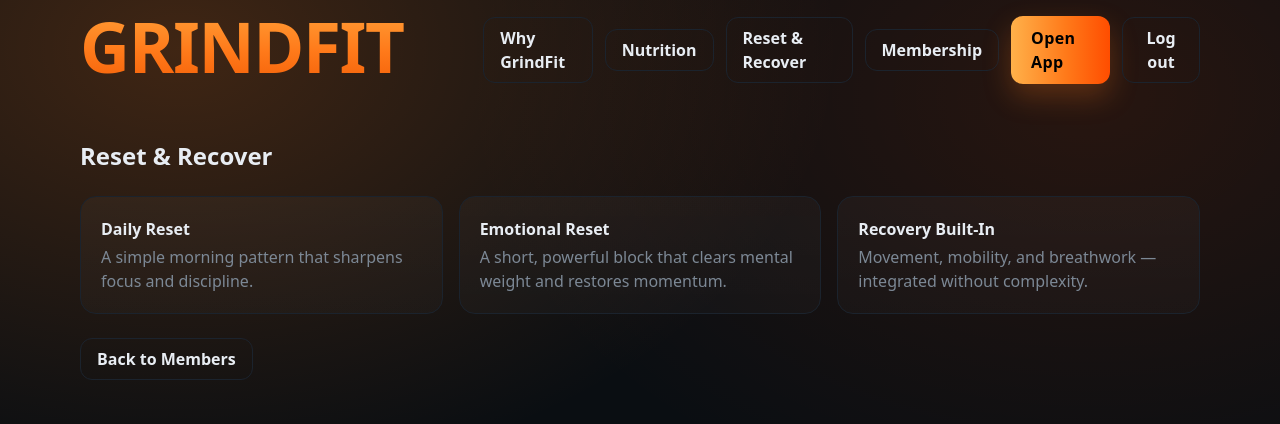
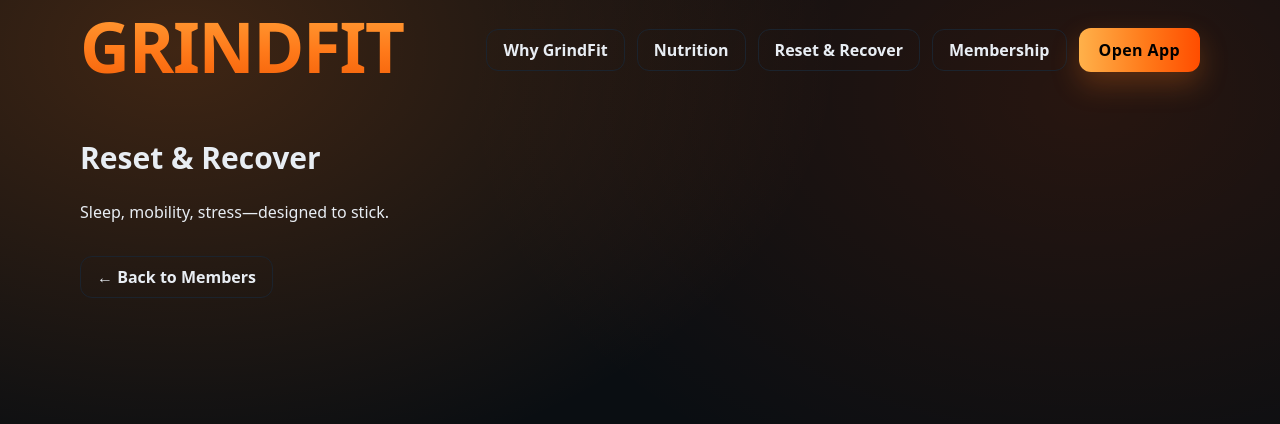
Before and after one commit to GrindFit/grindfit-webapp, a Next.js app: page /member/reset in a window 1280 px wide. Shown: the top 424 px of the page. Built offline with nearby package versions, Linux system fonts and the light colour scheme.

Commit message:
Update reset.jsx

```diff
--- a/pages/member/reset.jsx
+++ b/pages/member/reset.jsx
@@ -1,26 +1,14 @@
 import Link from "next/link";
 import Nav from "../../components/Nav";
-function doLogout(){ try{localStorage.removeItem("grindfit_profile");}catch{} window.location.href="/"; }
 
-export default function Reset(){
+export default function Reset() {
   return (
     <>
-      <Nav rightSlot={<button onClick={doLogout} className="btn-ghost">Log out</button>} />
-      <main className="gf-container py-10 space-y-6">
-        <h1 className="text-2xl font-semibold">Reset &amp; Recover</h1>
-        <div className="grid md:grid-cols-3 gap-4">
-          {[
-            ["Daily Reset","A simple morning pattern that sharpens focus and discipline."],
-            ["Emotional Reset","A short, powerful block that clears mental weight and restores momentum."],
-            ["Recovery Built-In","Movement, mobility, and breathwork — integrated without complexity."],
-          ].map(([t,d])=>(
-            <div key={t} className="gf-card">
-              <h3 className="font-semibold">{t}</h3>
-              <p className="small-dim mt-1">{d}</p>
-            </div>
-          ))}
-        </div>
-        <Link className="btn-ghost" href="/member">Back to Members</Link>
+      <Nav />
+      <main className="gf-container py-10">
+        <h1 className="text-3xl font-extrabold mb-6">Reset &amp; Recover</h1>
+        <p className="mb-8">Sleep, mobility, stress—designed to stick.</p>
+        <Link className="btn-ghost" href="/member">← Back to Members</Link>
       </main>
     </>
   );
```
